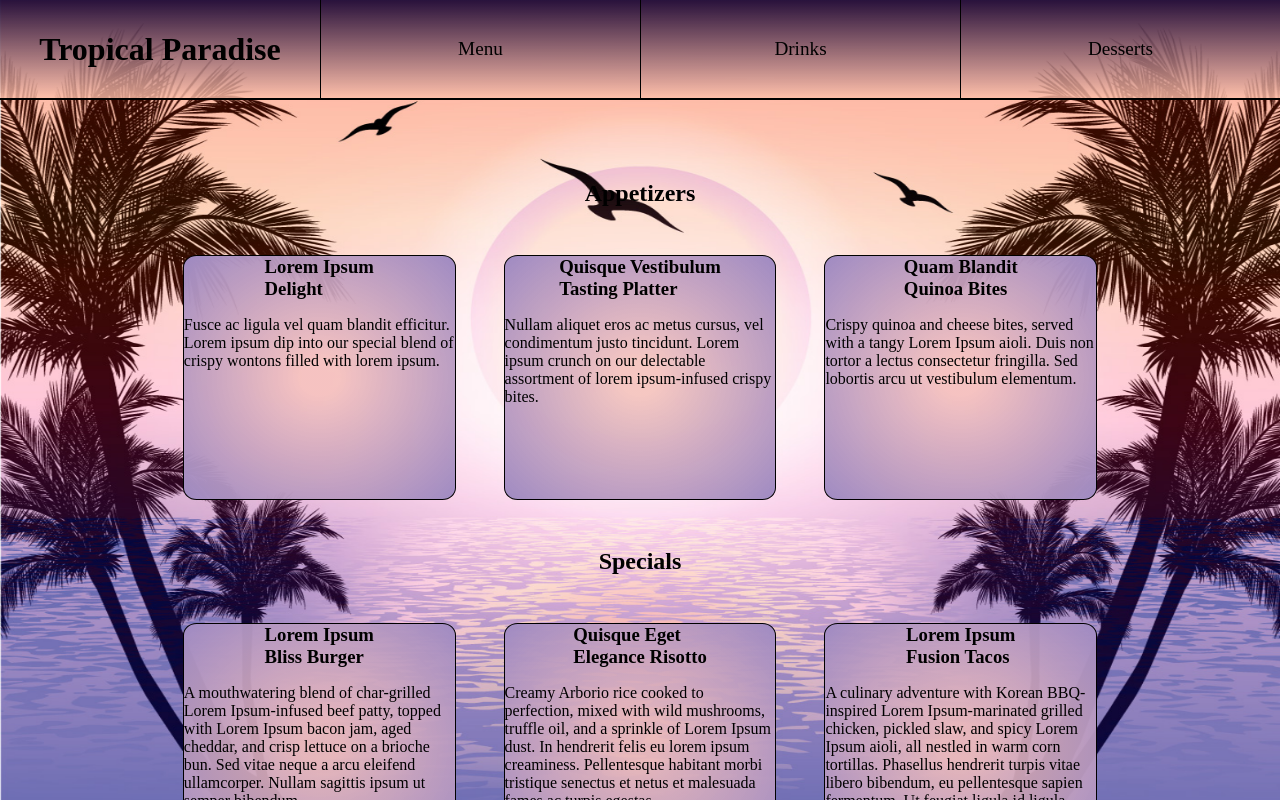
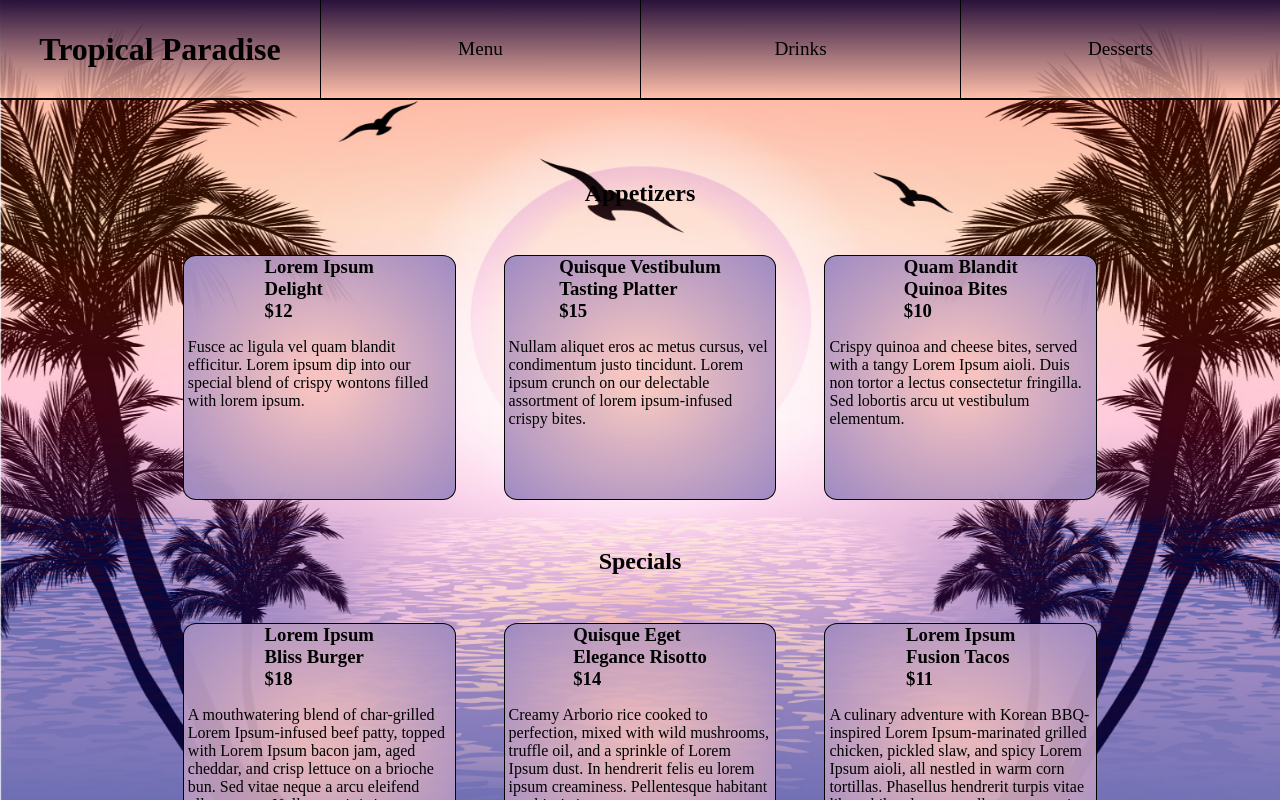
Before and after one commit to Jdoggett50/Odin-restaurants-page, a website built with webpack: page dist/index.html in a window 1280 px wide. Both pictures are taken after a click on the element "Menu". Shown: the top 800 px of the page. Built offline with nearby package versions, Linux system fonts and the light colour scheme.

Commit message:
relocated menuComponent() name, tabContentContainer() shareable

```diff
--- a/src/tab-build/drink.js
+++ b/src/tab-build/drink.js
@@ -4,6 +4,5 @@ import drink from '../tab-style/drink.css';
 //okay, now make these
 
 function drinkComponent (){
-    // const div = document.createElement('div');
-    console.log('I\'m the drink tab function button');
+    // const
 }
--- a/src/tab-build/index.js
+++ b/src/tab-build/index.js
@@ -9,4 +9,9 @@ pageLoad(content);
 const menuButton = document.querySelector('.menu-tab');
 menuButton.addEventListener('click',() => {
     menuComponent()
-})
+});
+
+const drinkButton = document.querySelector('.drinks-tab');
+drinkButton.addEventListener('click', () => {
+    drinkComponent()
+});
--- a/src/tab-build/menu.js
+++ b/src/tab-build/menu.js
@@ -1,53 +1,6 @@
 import '../tab-style/menu.css';
 
-//one function to generate the component
 
-function menuComponent() {
-    const scrollingContainer = document.querySelector('.scrolling-container');
-    scrollingContainer.textContent = '';
-
-    const menuContainer = document.createElement('div');
-    menuContainer.classList.add('menu-container');
-    scrollingContainer.appendChild(menuContainer);
-    generateMenuItems();
-}
-
-// generates internal structure of the menu
-function generateMenuItems() {
-    //containers and container classes
-    const appContainer = document.createElement('div');
-    appContainer.classList.add('app-container');
-    const specialsContainer = document.createElement('div');
-    specialsContainer.classList.add('specials-container');
-    const sidesContainer = document.createElement('div');
-    sidesContainer.classList.add('sides-container');
-
-    //appetizer section
-    appendGeneratedH2(appContainer, 1, 'app-h2');
-    appendGeneratedDivs(appContainer, 3, 'app-menu-items');
-
-    //specials section
-    appendGeneratedH2(specialsContainer, 1, 'specials-h2');
-    appendGeneratedDivs(specialsContainer, 3, 'special-menu-items');
-
-    //sides section
-    appendGeneratedH2(sidesContainer, 1, 'sides-h2');
-    appendGeneratedDivs(sidesContainer, 3, 'side-menu-items');
-
-    //append children to menuContainer
-    const menuContainer = document.querySelector('.menu-container');
-    menuContainer.appendChild(appContainer);
-    menuContainer.appendChild(specialsContainer);
-    menuContainer.appendChild(sidesContainer);
-
-    //h2s inside of menu items
-    setAppetizerH2();
-    setSpecialH2();
-    setSidesH2();
-    setAppsContentContainer();
-    setSpecialsContentContainer();
-    setSidesContentContainer();
-}
 
 function setAppetizerH2(){
     const appH2 = document.querySelector('.app-h2');
@@ -97,7 +50,7 @@ function setAppTextBox1() {
     const appContent1 = document.querySelector('.app-content-1');
     const h3 = document.createElement('h3');
     const p = document. createElement('p');
-    appContent0.appendChild(h3).textContent = 'Lorem Ipsum \r\n Delight';
+    appContent0.appendChild(h3).textContent = 'Lorem Ipsum \r\n Delight \r\n $12';
     appContent1.appendChild(p).textContent = "Fusce ac ligula vel quam blandit efficitur. Lorem ipsum dip into our special blend of crispy wontons filled with lorem ipsum.";
 }
 
@@ -106,7 +59,7 @@ function setAppTextBox2() {
     const appContent3 = document.querySelector('.app-content-3');
     const h3 = document.createElement('h3');
     const p = document. createElement('p');
-    appContent2.appendChild(h3).textContent = "Quisque Vestibulum \r\n Tasting Platter";
+    appContent2.appendChild(h3).textContent = "Quisque Vestibulum \r\n Tasting Platter \r\n $15";
     appContent3.appendChild(p).textContent = "Nullam aliquet eros ac metus cursus, vel condimentum justo tincidunt. Lorem ipsum crunch on our delectable assortment of lorem ipsum-infused crispy bites.";
 }
 
@@ -115,7 +68,7 @@ function setAppTextBox3() {
     const appContent5 = document.querySelector('.app-content-5');
     const h3 = document.createElement('h3');
     const p = document. createElement('p');
-    appContent4.appendChild(h3).textContent = "Quam Blandit \r\n Quinoa Bites";
+    appContent4.appendChild(h3).textContent = "Quam Blandit \r\n Quinoa Bites \r\n $10";
     appContent5.appendChild(p).textContent = "Crispy quinoa and cheese bites, served with a tangy Lorem Ipsum aioli. Duis non tortor a lectus consectetur fringilla. Sed lobortis arcu ut vestibulum elementum.";
 }
 
@@ -124,7 +77,7 @@ function setSpecialsTextBox1() {
     const specialsContent1 = document.querySelector('.specials-content-1');
     const h3 = document.createElement('h3');
     const p = document. createElement('p');
-    specialsContent0.appendChild(h3).textContent =  'Lorem Ipsum \r\n Bliss Burger'
+    specialsContent0.appendChild(h3).textContent =  'Lorem Ipsum \r\n Bliss Burger \r\n $18'
     specialsContent1.appendChild(p).textContent = 'A mouthwatering blend of char-grilled Lorem Ipsum-infused beef patty, topped with Lorem Ipsum bacon jam, aged cheddar, and crisp lettuce on a brioche bun. Sed vitae neque a arcu eleifend ullamcorper. Nullam sagittis ipsum ut semper bibendum.'
 }
 
@@ -133,7 +86,7 @@ function setSpecialsTextBox2 () {
     const specialsContent3 = document.querySelector('.specials-content-3');
     const h3 = document.createElement('h3');
     const p = document. createElement('p');
-    specialsContent2.appendChild(h3).textContent = 'Quisque Eget \r\n Elegance Risotto';
+    specialsContent2.appendChild(h3).textContent = 'Quisque Eget \r\n Elegance Risotto \r\n $14';
     specialsContent3.appendChild(p).textContent = 'Creamy Arborio rice cooked to perfection, mixed with wild mushrooms, truffle oil, and a sprinkle of Lorem Ipsum dust. In hendrerit felis eu lorem ipsum creaminess. Pellentesque habitant morbi tristique senectus et netus et malesuada fames ac turpis egestas.';
 }
 
@@ -142,7 +95,7 @@ function setSpecialsTextBox3 () {
     const specialsContent5 = document.querySelector('.specials-content-5');
     const h3 = document.createElement('h3');
     const p = document. createElement('p');
-    specialsContent4.appendChild(h3).textContent = 'Lorem Ipsum \r\n Fusion Tacos';
+    specialsContent4.appendChild(h3).textContent = 'Lorem Ipsum \r\n Fusion Tacos \r\n $11';
     specialsContent5.appendChild(p).textContent = 'A culinary adventure with Korean BBQ-inspired Lorem Ipsum-marinated grilled chicken, pickled slaw, and spicy Lorem Ipsum aioli, all nestled in warm corn tortillas. Phasellus hendrerit turpis vitae libero bibendum, eu pellentesque sapien fermentum. Ut feugiat ligula id ligula luctus, non ullamcorper dolor hendrerit.';
 }
 
@@ -151,7 +104,7 @@ function setSidesTextBox1() {
     const sidesContent5 = document.querySelector('.sides-content-1');
     const h3 = document.createElement('h3');
     const p = document. createElement('p');
-    sidesContent4.appendChild(h3).textContent = 'Quisque Ipsum \r\n Garlic Knots';
+    sidesContent4.appendChild(h3).textContent = 'Quisque Ipsum \r\n Garlic Knots \r\n $6';
     sidesContent5.appendChild(p).textContent = 'Soft and pillowy garlic knots brushed with Lorem Ipsum garlic butter, served with a side of marinara sauce. Duis non tortor a lectus consectetur fringilla. Sed lobortis arcu ut vestibulum elementum.';
 }
 
@@ -160,7 +113,7 @@ function setSidesTextBox2() {
     const sidesContent5 = document.querySelector('.sides-content-3');
     const h3 = document.createElement('h3');
     const p = document. createElement('p');
-    sidesContent4.appendChild(h3).textContent = 'Sed Ipsum Mediterranean \r\n Couscous Salad';
+    sidesContent4.appendChild(h3).textContent = 'Sed Ipsum Mediterranean \r\n Couscous Salad \r\n $4';
     sidesContent5.appendChild(p).textContent = 'A refreshing salad with fluffy couscous, cherry tomatoes, cucumber, feta cheese, and a tangy Lorem Ipsum vinaigrette. Vestibulum ac aliquam nisl. Sed vitae neque a arcu eleifend ullamcorper. Nullam sagittis ipsum ut semper bibendum.';
 }
 
@@ -169,7 +122,7 @@ function setSidesTextBox3() {
     const sidesContent5 = document.querySelector('.sides-content-5');
     const h3 = document.createElement('h3');
     const p = document. createElement('p');
-    sidesContent4.appendChild(h3).textContent = 'Lorem Ipsum Parmesan \r\n Truffle Fries';
+    sidesContent4.appendChild(h3).textContent = 'Lorem Ipsum Parmesan \r\n Truffle Fries \r\n $7';
     sidesContent5.appendChild(p).textContent = 'Crispy golden fries tossed with Parmesan cheese and a drizzle of Lorem Ipsum-infused truffle oil. Sed vitae neque a arcu eleifend ullamcorper. Nullam sagittis ipsum ut semper bibendum.';
 }
 
@@ -178,6 +131,15 @@ function giveDiffClasses(elements) {
     for(let i = 0; i < selection.length; i++){
         selection[i].classList.add(`${elements}-${i}`);
     }
+}
+
+export function tabContentContainer(classContainer) {
+    const scrollingContainer = document.querySelector('.scrolling-container');
+    scrollingContainer.textContent = '';
+
+    const div = document.createElement('div');
+    div.classList.add(classContainer);
+    scrollingContainer.appendChild(div);
 }
 
 export function appendGeneratedH2(parent, numOfH2s, className){
@@ -198,6 +160,40 @@ export function appendGeneratedDivs(parent,numOfDivs,className){
     };
 }
 
+// generates internal structure of the menu
+export  default function menuComponent() {
+    tabContentContainer('menu-container')
+    //containers and container classes
+    const appContainer = document.createElement('div');
+    appContainer.classList.add('app-container');
+    const specialsContainer = document.createElement('div');
+    specialsContainer.classList.add('specials-container');
+    const sidesContainer = document.createElement('div');
+    sidesContainer.classList.add('sides-container');
 
+    //appetizer section
+    appendGeneratedH2(appContainer, 1, 'app-h2');
+    appendGeneratedDivs(appContainer, 3, 'app-menu-items');
 
-export default menuComponent;
+    //specials section
+    appendGeneratedH2(specialsContainer, 1, 'specials-h2');
+    appendGeneratedDivs(specialsContainer, 3, 'special-menu-items');
+
+    //sides section
+    appendGeneratedH2(sidesContainer, 1, 'sides-h2');
+    appendGeneratedDivs(sidesContainer, 3, 'side-menu-items');
+
+    //append children to menuContainer
+    const menuContainer = document.querySelector('.menu-container');
+    menuContainer.appendChild(appContainer);
+    menuContainer.appendChild(specialsContainer);
+    menuContainer.appendChild(sidesContainer);
+
+    //h2s inside of menu items
+    setAppetizerH2();
+    setSpecialH2();
+    setSidesH2();
+    setAppsContentContainer();
+    setSpecialsContentContainer();
+    setSidesContentContainer();
+}
--- a/src/tab-style/page-load.css
+++ b/src/tab-style/page-load.css
@@ -76,3 +76,7 @@ h1 {
 .home-info-container {
     grid-row: 2 / 3;
 }
+
+p {
+    margin: 0px 4px;
+}
```
Also changed, not shown: dist/main.bundle.js.
